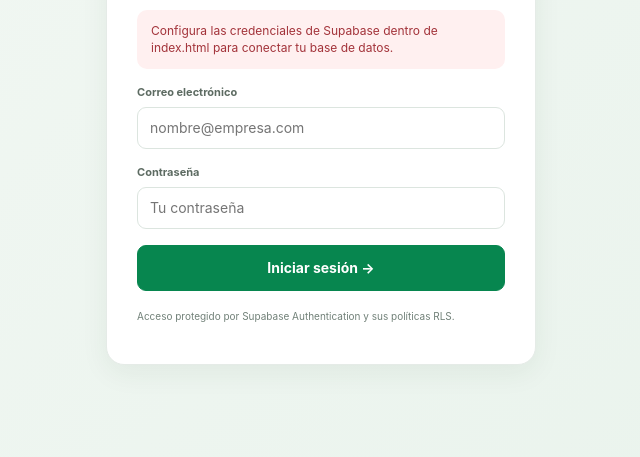
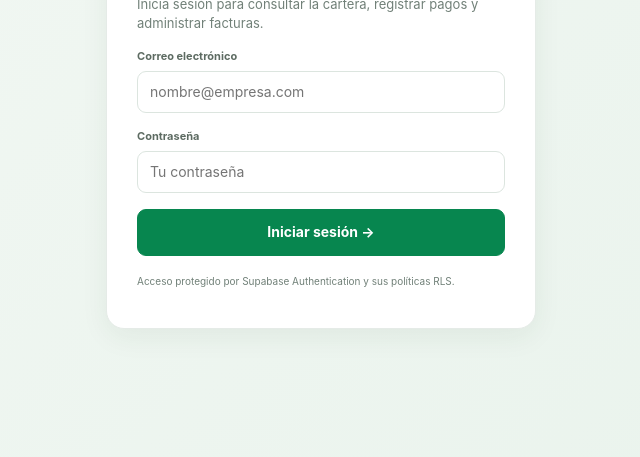
Before and after one commit to davidluna-hub/dashboard-cuentas-por-cobrar, a plain HTML site: page amao-index-carton-foam.html in a window 1280 px wide. Shown: the part 343-800 px from the top of the page, without its empty margins (319-959 px from the left). Drawn offline with nearby package versions, Linux system fonts and the light colour scheme.

Commit message:
Update Supabase configuration values

```diff
--- a/amao-index-carton-foam.html
+++ b/amao-index-carton-foam.html
@@ -21,8 +21,8 @@
 <footer class="footnote">AMAO Polymer & Plastics Industries · Los datos se consultan directamente desde Supabase. Revisa las políticas RLS antes de publicar y valida cualquier decisión de crédito con tu política interna.</footer></div></main></div>
 <script>
 // CONFIGURACIÓN: reemplaza estos valores por Project URL y anon/public key de Supabase.
-const SUPABASE_URL='https://TU-PROYECTO.supabase.co';
-const SUPABASE_ANON_KEY='PEGA_AQUI_TU_ANON_PUBLIC_KEY';
+const SUPABASE_URL='https://dwklqjswdgoxqooblmeg.supabase.co';
+const SUPABASE_ANON_KEY='eyJhbGciOiJIUzI1NiIsInR5cCI6IkpXVCJ9.eyJpc3MiOiJzdXBhYmFzZSIsInJlZiI6ImR3a2xxanN3ZGdveHFvb2JsbWVnIiwicm9sZSI6ImFub24iLCJpYXQiOjE3OTIzOTE5MTIsImV4cCI6MjEwNzk2NzkxMn0.S_TaeU4YGwj4lL3pGzYaLgSmeIAGHQlWoz3wCH2HUqY';
 const configured=SUPABASE_URL.startsWith('https://')&&!SUPABASE_URL.includes('TU-PROYECTO')&&SUPABASE_ANON_KEY&&!SUPABASE_ANON_KEY.includes('PEGA_AQUI');
 const $=id=>document.getElementById(id);let sb=null,customers=[],invoices=[],payments=[],charts={},activeTab='overview';
 const today=()=>new Date().toISOString().slice(0,10);const money=(n,c='USD')=>new Intl.NumberFormat('es-MX',{style:'currency',currency:c,maximumFractionDigits:2}).format(Number(n)||0);const fmt=n=>money(n,$('currency').value);const date=s=>s?new Date(s.slice(0,10)+'T12:00:00').toLocaleDateString('es-MX',{day:'2-digit',month:'short',year:'numeric'}):'—';const daysLate=d=>Math.max(0,Math.floor((new Date(today()+'T00:00:00')-new Date((d||today())+'T00:00:00'))/86400000));const esc=s=>String(s??'').replace(/[&<>"']/g,c=>({'&':'&amp;','<':'&lt;','>':'&gt;','"':'&quot;',"'":'&#39;'}[c]));const sum=(a,k)=>a.reduce((s,x)=>s+Number(x[k]||0),0);const showMsg=(msg,type='success',target='globalMsg')=>{$(target).innerHTML=msg?`<div class="notice ${type}">${esc(msg)}</div>`:''};
```
